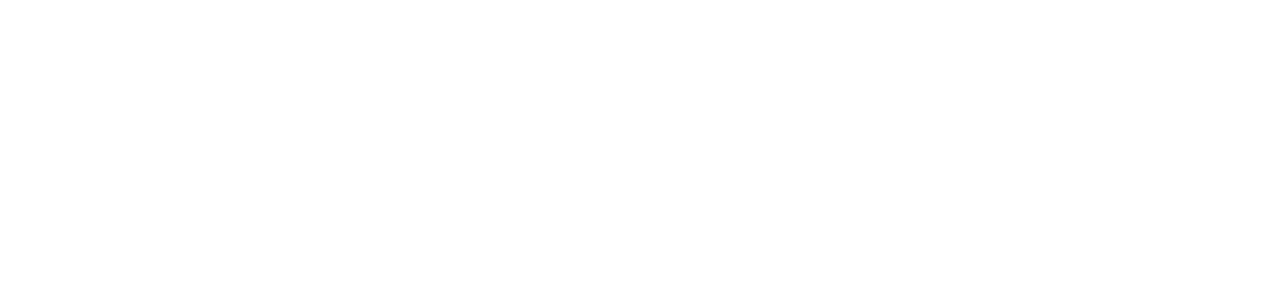
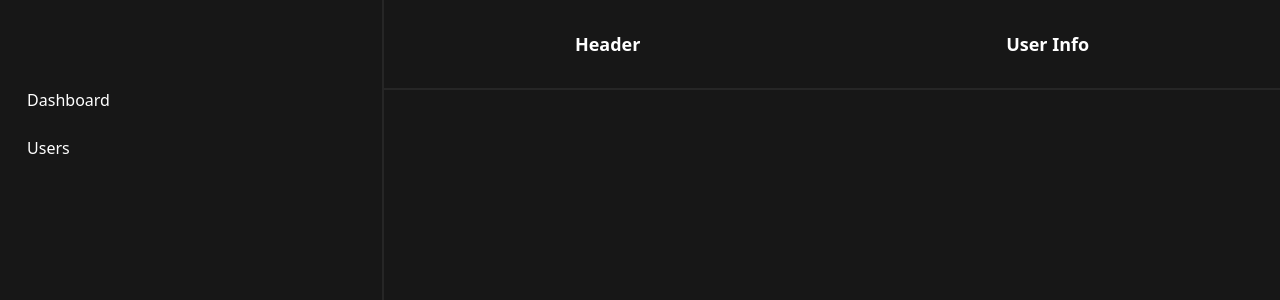
Before and after one commit to WJ-Bos/laravel-react-users, a React (Vite) app in the folder react-frontend/: page / in a window 1280 px wide. Shown: the top 300 px of the page. Built offline with nearby package versions, Linux system fonts and the light colour scheme; sample sign-in values are in the browser's storage.

Commit message:
Created default and guest layouts

```diff
--- a/react-frontend/src/components/DefaultLayout.jsx
+++ b/react-frontend/src/components/DefaultLayout.jsx
@@ -1,8 +1,44 @@
 import React from 'react';
+import {Link, Navigate, Outlet} from "react-router-dom";
+import {useStateContext} from "../context/ContextProvider.jsx";
 
 function DefaultLayout(props) {
+  const {user,token} = useStateContext()
+
+  if(!token){
+    return <Navigate to="/login"/>
+  }
+
   return (
-    <div></div>
+    <div className="relative w-full flex bg-neutral-900">
+      <aside className="w-[30%] text-white h-screen border-r-2
+      border-r-neutral-800 font-sans">
+        <div className="items-center relative text-md font-normal flex flex-col mt-20">
+          <Link to="/dashboard"
+                className="p-2 hover:bg-neutral-700 hover:text-gray-300 w-[90%] duration-300 rounded-sm mb-2">
+            Dashboard
+          </Link>
+          <Link to="/users" className="p-2 w-[90%] hover:bg-neutral-700 hover:text-gray-300 duration-300 rounded-sm">
+            Users
+          </Link>
+        </div>
+      </aside>
+      <div className="w-[70%]">
+        <header className="flex items-center border-b-neutral-800 border-b-2 p-2
+        h-[90px]
+        text-lg text-white font-semibold font-sans justify-around">
+          <div>
+            Header
+          </div>
+          <div>
+            User Info
+          </div>
+        </header>
+        <main>
+          <Outlet/>
+        </main>
+      </div>
+    </div>
   );
 }
 
--- a/react-frontend/src/components/GuestLayout.jsx
+++ b/react-frontend/src/components/GuestLayout.jsx
@@ -1,9 +1,17 @@
 import React from 'react';
+import {Navigate, Outlet} from "react-router-dom";
+import {useStateContext} from "../context/ContextProvider.jsx";
 
 function GuestLayout(props) {
+  const { token} = useStateContext();
+
+  if(token){
+    return <Navigate to="/"/>
+  }
+
   return (
-    <div>
-
+    <div className="bg-neutral-900">
+      <Outlet />
     </div>
   );
 }
--- a/react-frontend/src/main.jsx
+++ b/react-frontend/src/main.jsx
@@ -3,9 +3,12 @@
 import './index.css'
 import {RouterProvider} from "react-router-dom";
 import router from "./router.jsx";
+import {ContextProvider} from "./context/ContextProvider.jsx";
 
 createRoot(document.getElementById('root')).render(
   <StrictMode>
-    <RouterProvider router={router} />
+    <ContextProvider>
+      <RouterProvider router={router} />
+    </ContextProvider>
   </StrictMode>,
 )
--- /dev/null
+++ b/react-frontend/src/views/Dashboard.jsx
@@ -0,0 +1,11 @@
+import React from 'react';
+
+function Dashboard(props) {
+  return (
+    <div className="text-white m-4">
+      Dashboard
+    </div>
+  );
+}
+
+export default Dashboard;
--- a/react-frontend/src/views/NotFound.jsx
+++ b/react-frontend/src/views/NotFound.jsx
@@ -2,7 +2,7 @@
 
 function NotFound(props) {
   return (
-    <div className="bg-gray-800 flex items-center justify-center content-center h-screen">
+    <div className="bg-neutral-900 flex items-center justify-center content-center h-screen">
       <h3 className="text-white font-semibold text-2xl opacity-[0.6]">
         404 | Page Not Found
       </h3>
```
Also changed, not shown: react-frontend/src/context/ContextProvider.jsx (+9 -1 lines).
